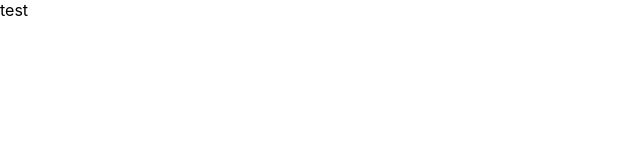
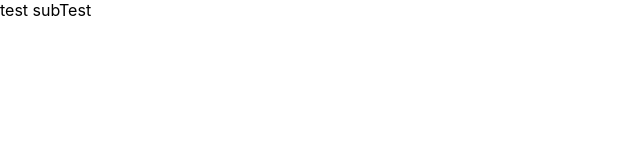
Before and after one commit to nyangfoot/book-search, a React (Create React App) app: page / in a window 1280 px wide. Shown: the top 160 px of the page, without its empty margins (0-640 px from the left). Built offline with nearby package versions, Linux system fonts and the light colour scheme.

Commit message:
sub test

```diff
--- a/src/components/TestComponent.js
+++ b/src/components/TestComponent.js
@@ -4,6 +4,7 @@ function TestComponent() {
     return (
         <div>
             test
+            subTest
         </div>
     )
 }
```
